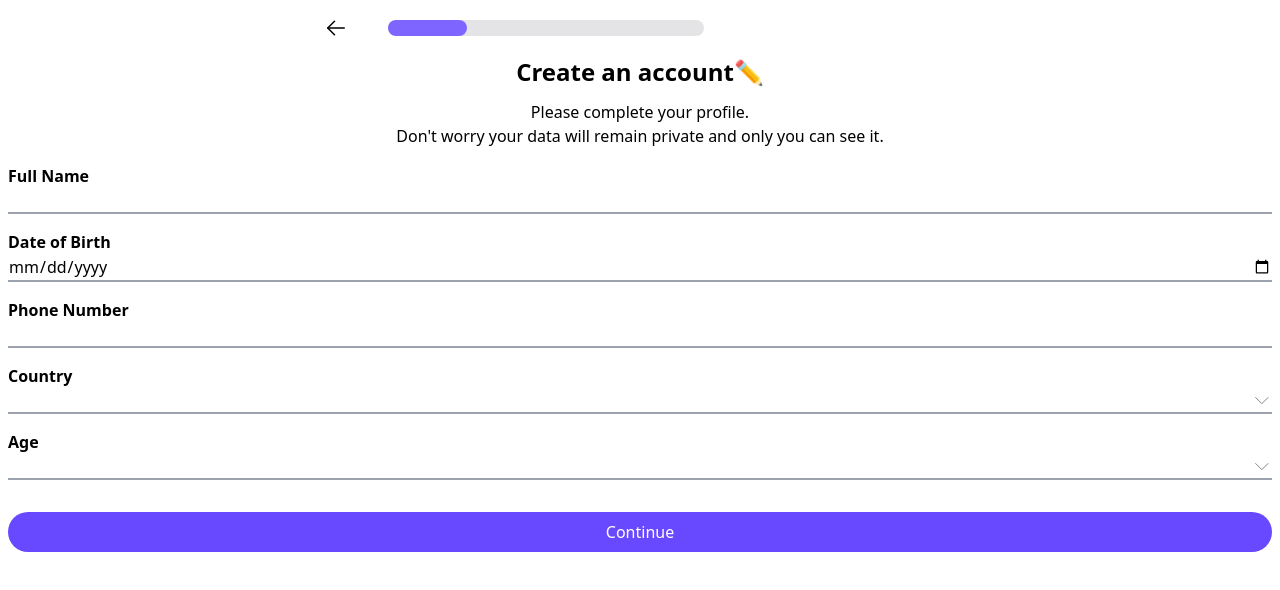
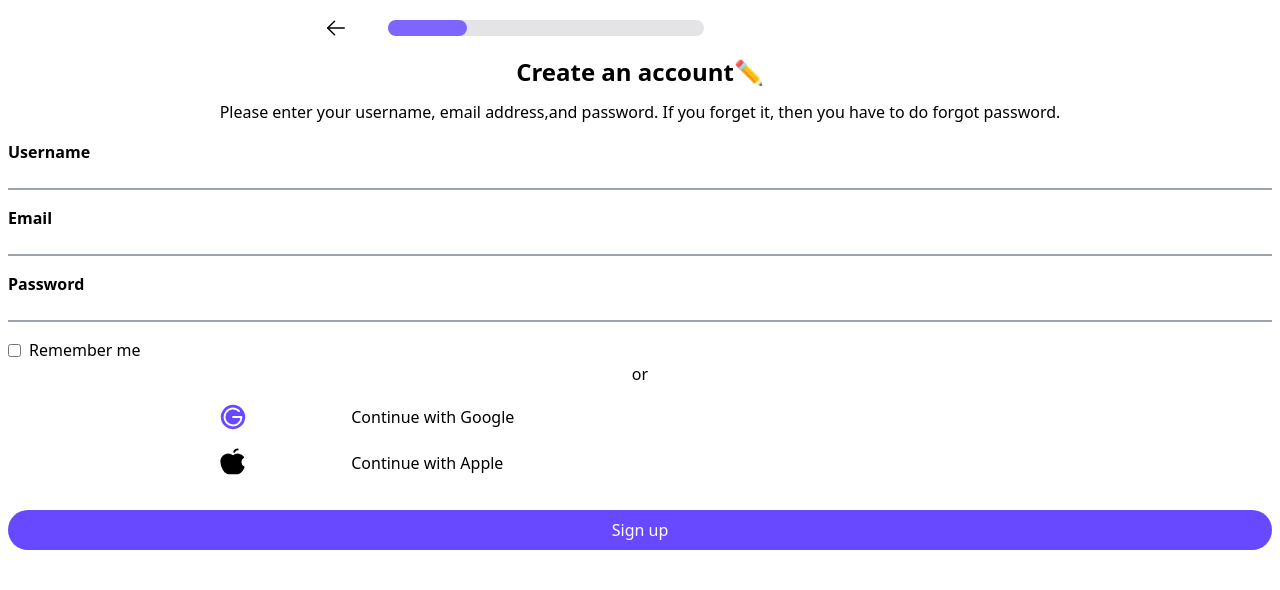
Before and after one commit to smartcollins/quizzico, a React (Create React App) app: page /account in a window 1280 px wide. Both pictures are taken after a click on the button "Continue". Shown: the top 590 px of the page. Built offline with nearby package versions, Linux system fonts and the light colour scheme.

Commit message:
modified Account

```diff
--- a/src/components/Account.jsx
+++ b/src/components/Account.jsx
@@ -1,13 +1,25 @@
-import React from "react";
+import React, { useState } from "react";
 import Inputs from "./Inputs";
 import ProgressBar from "./ProgressBar";
+import Modal from "./Modal";
 import { useDispatch} from "react-redux";
 import { incrementByamount } from "../redux/bar-features/barSlice";
+import { GoogleLogo, AppleLogo } from "phosphor-react";
+
 
 const Account = () => {
+  const [account,setAccount] = useState(false);
+  const [signup,setSignup] = useState(false);
+
   const dispatch = useDispatch();
 
-  const handleProgessWidth =()=>{
+  const onContinue = ()=>{
+    setAccount(true)
+    dispatch(incrementByamount())
+  }
+
+  const onSignup = ()=>{
+    setSignup(true)
     dispatch(incrementByamount())
   }
 
@@ -17,19 +29,62 @@ const Account = () => {
           <ProgressBar/>
       </div>
       <p className="font-bold text-2xl mb-3">Create an account✏</p>
+      <div>
+        {
+          account?
+            <p>Please enter your username, email address,and password. If you forget it, then you have to do forgot password.</p>:
+            <div>
               <p>Please complete your profile.</p>
               <p>Don't worry your data will remain private and only you can see it.</p>
-      {/* <p>Please enter your username, email address,and password. If you forget it, then you have to do forgot password.</p> */}
+            </div>
+        }
+      </div>
       <div className="text-left">
+        {
+          account?
+          <div>
+            <Inputs title="Username" type="text" />
+            <Inputs title="Email" type="email" />
+            <Inputs title="Password" type="password" />
+            <div className="flex items-center">
+              <input className="mr-2" type="checkbox" id="check"/>
+              <label htmlFor="check">Remember me</label>
+            </div>
+            <div className="text-center">
+              <p>or</p>
+              <button className="flex items-center justify-around mx-auto w-3/4 my-4">
+              <GoogleLogo className="" size={30} color="#6949ff" weight="fill" />
+                <p className=" w-3/4 text-left font-medium">Continue with Google</p>
+              </button>
+              <button className="flex items-center mx-auto justify-around w-3/4 my-4" >
+                <AppleLogo className="" size={30} color="#000000" weight="fill" />
+                <p className=" w-3/4 text-left font-medium">Continue with Apple</p>
+              </button>
+            </div>
+          </div>:
+          <div>
             <Inputs title="Full Name" type="text" />
             <Inputs title="Date of Birth" type="date" />
             <Inputs title="Phone Number" type="text" />
             <Inputs title="Country" type="text" option={true} />
             <Inputs title="Age" type="number" option={true} />
           </div>
-      <button onClick={handleProgessWidth} className="bg-[#6949ff] text-white w-full py-2 rounded-full my-4">
+        }
+      </div>
+      {account?
+        <button onClick={onSignup} className="bg-[#6949ff] text-white w-full py-2 rounded-full my-4">Sign up</button>:
+        <button onClick={onContinue} className="bg-[#6949ff] text-white w-full py-2 rounded-full my-4">
           Continue
         </button>
+      }
+      {
+        signup&&
+        <Modal
+          visible={true}
+          desc="Sucessful!"
+          txt="Please wait a moment, we are preparing for you..."
+      />
+      }
     </div>
   );
 };
```
Lines whose indentation alone changed are shown as unchanged.
